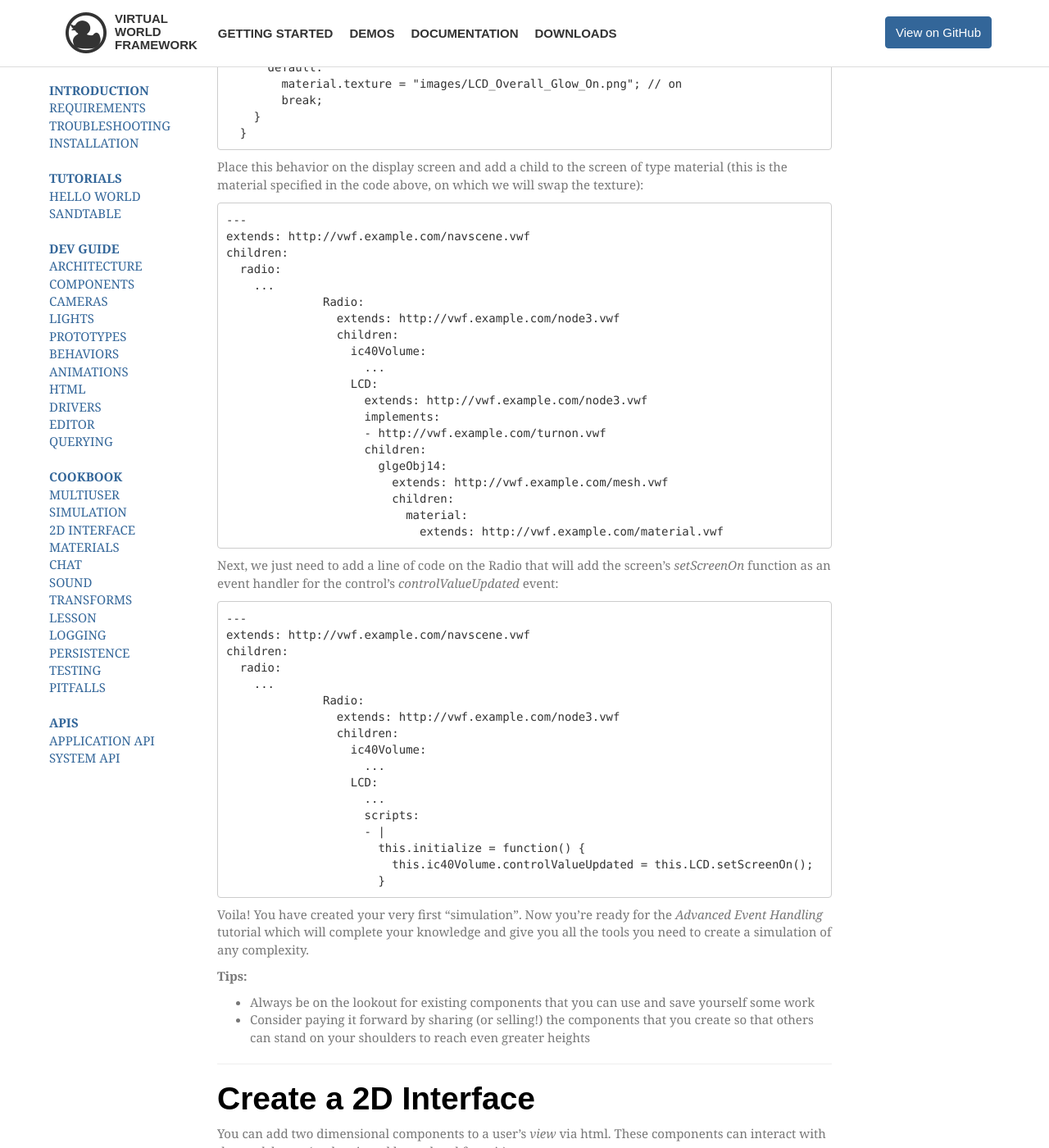
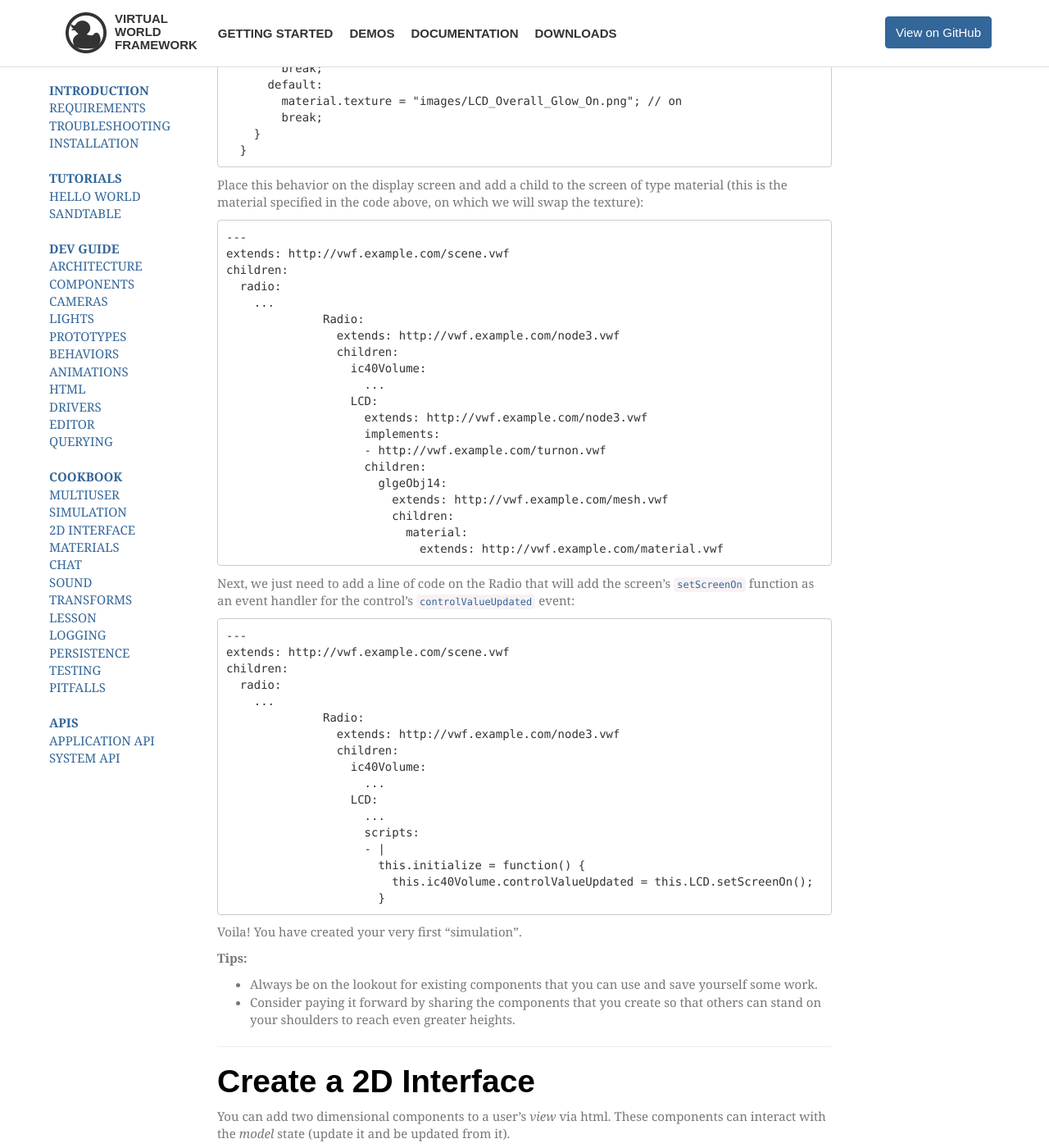
Before and after one commit to virtual-world-framework/vwf-web, a Jekyll site: the page built from documentation.md, in a window 1280 px wide and 1400 px high, scrolled down 57150 px. Shown: the whole window at 82% size. Built offline with Jekyll 4.4.1, drawn with Linux system fonts in a browser that asks for light colours; some web fonts are replaced; Markdown is read by kramdown in place of the engine named in the settings; some of the changed text lies outside the part shown.

Commit message:
Fix links and formatting. Remove navscene extends type where applicable.

```diff
--- a/_includes/docs/chat.md
+++ b/_includes/docs/chat.md
@@ -29,11 +29,11 @@ Begin by adding a section to the HTML to capture a chat conversation and an inpu
 	  <textarea id="chatInput" rows="1" style="width:100%" />
 	</div>
 
-In the view side JavaScript, we'll need a way to track which client is represented by the view (so that when a message is sent, all clients will know who sent it). In this example, we'll create a variable playerName to store this information. Because this is defined in the view, it will be unique to each client in the application. This field can be populated by either a login input screen or upon creation of the player node. Visit the [multi-user recipe](multiuser.html) for more information.
+In the view side JavaScript, we'll need a way to track which client is represented by the view (so that when a message is sent, all clients will know who sent it). In this example, we'll create a variable playerName to store this information. Because this is defined in the view, it will be unique to each client in the application. This field can be populated by either a login input screen or upon creation of the player node. Visit the [multi-user recipe](#multiuser) for more information.
 
 	var playerName = $("#playerNameInput").val();;
 
-Next, setup a jQuery listener for the chat *textarea* input field. Set a keydown listener for the *Enter* key to trigger the sendChat method, by passing in the following: the scene node, where the method is defined, the name of the method to call, and the method parameters - the value of the playerName field defined above, and the current value of the *chatInput textarea*. Additionally, set a keyup listener to clear the *textarea* upon sending, so it's ready for the next chat message.
+Next, setup a jQuery listener for the chat *textarea* input field. Set a keydown listener for the *Enter* key to trigger the sendChat method, by passing in the following: the scene node, where the method is defined, the name of the method to call, and the method parameters - the value of the <code>playerName</code> field defined above, and the current value of the <code>chatInput</code> *textarea*. Additionally, set a keyup listener to clear the *textarea* upon sending, so it's ready for the next chat message.
 
 	$('#chatInput').keydown(function(e) {
 	  e.stopPropagation();
@@ -49,7 +49,7 @@ Next, setup a jQuery listener for the chat *textarea* input field. Set a keydown
 	  }
 	});
 
-Finally, setup a VWF method listener in the view, so that each client in the application can respond to the *sendChat* method call.
+Finally, setup a VWF method listener in the view, so that each client in the application can respond to the <code>sendChat</code> method call.
 
 	vwf_view.calledMethod = function (nodeId, methodName, methodParameters) {
 	  if (nodeId == sceneNode ) {
@@ -61,6 +61,6 @@ Finally, setup a VWF method listener in the view, so that each client in the app
 	  }
 	}
 
-Essentially this listener will add the chat message to the *chatContent div* created above.
+Essentially this listener will add the chat message to the <code>chatContent</code> *div* created above.
 
 --------------
--- a/_includes/docs/materials.md
+++ b/_includes/docs/materials.md
@@ -2,12 +2,12 @@
 
 # Switch Materials on an Object
 
-Imagine you have a simple scene (a cube) and you would like to programatically change the material on the cube.  (Note: it is important that the collada file for the 3D object have properly mapped texture coordinates)
+Imagine you have a simple scene (a cube) and you would like to programatically change the material on the cube.  (**Note**: it is important that the collada file for the 3D object have properly mapped texture coordinates)
 
 Let's look at the code for the simple scene, with a material object added as a child to the cube:
 
 	---
-	extends: http://vwf.example.com/navscene.vwf
+	extends: http://vwf.example.com/scene.vwf
 	properties:
 	children:
 	  cube:
@@ -22,7 +22,7 @@ Let's look at the code for the simple scene, with a material object added as a c
 	    this.initialize = function() {
 	    }
 
-You can change the cube's material anywhere in the code that you would like.  For the purpose of this example, let's assume that you want to change it right at the beginning in the *initialize* function.  Everything you could want to change about the material can actually be changed via the properties of the existing material:
+You can change the cube's material anywhere in the code that you would like.  For the purpose of this example, let's assume that you want to change it right at the beginning in the <code>initialize</code> function.  Everything you could want to change about the material can actually be changed via the properties of the existing material:
 
 	this.initialize = function() {
 
@@ -38,7 +38,7 @@ You can change the cube's material anywhere in the code that you would like.  Fo
 		material.alpha = 0.1;
 	}
 
-A full list of material properties can be found in the [material](jsdoc_cmp/symbols/material.vwf.html) application API.
+A full list of material properties can be found in the [material](http://virtual.wf/web/docs/jsdoc_cmp/symbols/material.vwf.html) application API.
 
 Sometimes it may be desirable to switch out the entire material - if for example, you wanted to toggle between two that had many distinct properties or have more than one object share the same material.  Here's how you could do that:
 
@@ -54,6 +54,4 @@ Sometimes it may be desirable to switch out the entire material - if for example
 		} );
 	}
 
-You can read about the parameters of the create function on the API page for [node.children](jsdoc_cmp/symbols/node.vwf.html#children).
-
 -------------------
--- a/_includes/docs/multiuser.md
+++ b/_includes/docs/multiuser.md
@@ -2,19 +2,19 @@
 
 # Create a Multi-user Application
 
-<sup>(Note: This recipe is based on the [multiuser example app](../example/multiuser) - check it out for greater context.  You can find the source for the app in the [github repository](https://github.com/virtual-world-framework/vwf) in public/web/example/multiuser.)</sup>
+<sup>(Note: This recipe is based on the [multiuser example app](https://demo.virtualworldframework.com/example/multiuser) - check it out for greater context.  You can find the source for the app in the [github repository](https://github.com/virtual-world-framework/vwf) in public/web/example/multiuser.)</sup>
 
-All that is needed for a VWF app to become a multi-user app is for a second person to navigate to the same url.  By default, both users share the same view of the virtual world.
+All that is needed for a VWF app to become a multi-user app is for a second person to navigate to the same url. By default, both users share the same view of the virtual world.
 
-Often, you will want your users to be different "characters" in the scene.  For this to happen, we need to set the scene's *usersShareView* property to false:
+Often, you will want your users to be different "characters" in the scene. For this to happen, we need to set the scene's <code>usersShareView</code> property to <code>false</code>:
 
 	extends: http://vwf.example.com/scene.vwf
 	properties:
 	  usersShareView: false
 
-By default, the system will create a camera for each user who joins the application so users can move independently through the scene.  Often you will want some represention of each user (an avatar) in your application so users can see each other.  To specify the object that we want the system to create for each user, we need to set the scene's *userObject* property to a description of the desired object.  This userObject must play by two rules:
+By default, the system will create a camera for each user who joins the application so users can move independently through the scene. Often you will want some represention of each user (an avatar) in your application so users can see each other. To specify the object that we want the system to create for each user, we need to set the scene's <code>userObject</code> property to a description of the desired object. This userObject must play by two rules:
 
-- It must implement the *navigable* behavior to be recognized as something the user can control.
+- It must implement the <code>navigable</code> behavior to be recognized as something the user can control.
 - It must contain a camera so the user can see.
 
 Here is an example of a user object that is a duck with a camera attached:
@@ -44,18 +44,18 @@ That's all!
 ### Notes
 
 - Currently these instructions work with only the three.js renderer (since the functionality is implemented in the VWF drivers for three.js).
-- Though the userObject property looks like a node description, it is only a property (later, the system will create a node for the user from this property). Therefore, one cannot manipulate userObject by calling methods for node operations (for example, we cannot call *userObject.createChild(..)*).  Once the system creates the actual node, we may call such functions on that node.
+- Though the <code>userObject</code> property looks like a node description, it is only a property (later, the system will create a node for the user from this property). Therefore, one cannot manipulate <code>userObject</code> by calling methods for node operations (for example, we cannot call <code>userObject.createChild(..)</code>). Once the system creates the actual node, we may call such functions on that node.
 
 ### Common Pitfalls
 
-- Do not use *this.moniker* in the model (.yaml)!
+- Do not use <code>this.moniker</code> in the model (.yaml)!
 
-*this.moniker* contains an id that is unique for every user in the application.  It might be tempting to make users behave differently by creating conditionals around this variable.  However, doing so breaks VWF's replicated computation since each user's model then diverges from the others.  All user-specific actions need to be on the view side.
+	<code>this.moniker</code> contains an id that is unique for every user in the application. It might be tempting to make users behave differently by creating conditionals around this variable. However, doing so breaks VWF's replicated computation since each user's model then diverges from the others. All user-specific actions need to be on the view side.
 
-- Do not access the *vwf* variable anywhere
+- Do not access the <code>vwf</code> variable anywhere.
 
-*vwf* gives a coder direct access to manipulate the model.  This may seem convenient, but it side-steps VWF's mechanisms to ensure that state stays synchronized between users.  In the future this variable will be hidden from us coders for our safety, but in the mean time, steer clear of it!
+	<code>vwf</code> gives a coder direct access to manipulate the model. This may seem convenient, but it side-steps VWF's mechanisms to ensure that state stays synchronized between users.  In the future this variable will be hidden from us coders for our safety, but in the mean time, steer clear of it!
 
-- For a full list of pitfalls, see the document located [here](pitfalls.html).
+- For a full list of pitfalls, see the document located [here](#pitfalls).
 
 -------------------
--- a/_includes/docs/simulation.md
+++ b/_includes/docs/simulation.md
@@ -2,7 +2,7 @@
 
 # Create a Simulation
 
-Let's define a *simulation* as any application that models a sequence of causes and effects.  Here's how to create one:
+Let's define a *simulation* as any application that models a sequence of causes and effects. Here's how to create one:
 
 -------------------
 
@@ -12,10 +12,10 @@ Let's use the 3D model of a radio that comes with the VWF source in /public/radi
 
 ![The radio 3D model for this recipe](images/radio.png)
 
-Let's load it in our index.vwf.yaml file:
+Let's load it in our *index.vwf.yaml* file:
 
 	---
-	extends: http://vwf.example.com/navscene.vwf
+	extends: http://vwf.example.com/scene.vwf
 	children:
 	  radio:
 	    extends: http://vwf.example.com/node3.vwf
@@ -25,12 +25,12 @@ Let's load it in our index.vwf.yaml file:
 
 ### Add a behavior to an object that reacts to user interaction
 
-A *behavior* is a component that can be added to another to give it added functionality.  Once created, these behaviors can be reused like building blocks, making it faster to create your applications.  Luckily, someone has already written a *control* behavior that we can reuse.  Let's put it on the volume knob, inside the radio 3D model.
+A *behavior* is a component that can be added to another to give it added functionality. Once created, these behaviors can be reused like building blocks, making it faster to create your applications.  Luckily, someone has already written a *control* behavior that we can reuse. Let's put it on the volume knob, inside the radio 3D model.
 
-Hold down the Alt key and click anywhere in the scene; the console will print the hierarchy of the scene in both yaml and json format.  Copy and paste the yaml into your application document (unfortunately, it will bring the console line numbers with it, but they are all identical, so a string replace can rid you of them easily).  Here is a subset of it below with the behavior added to the *ic40Volume* node:
+Hold down the *Alt* key and click anywhere in the scene; the console will print the hierarchy of the scene in both yaml and json format. Copy and paste the yaml into your application document (unfortunately, it will bring the console line numbers with it, but they are all identical, so a string replace can rid you of them easily). Here is a subset of it below with the behavior added to the <code>ic40Volume</code> node:
 
 	---
-	extends: http://vwf.example.com/navscene.vwf
+	extends: http://vwf.example.com/scene.vwf
 	children:
 	  radio:
 	    extends: http://vwf.example.com/node3.vwf
@@ -54,7 +54,7 @@ Hold down the Alt key and click anywhere in the scene; the console will print th
 
 ### Add a behavior to another object that reacts to the first
 
-We need another behavior to turn the screen on when the power switch is clicked.  This one we will create ourselves.  Let's create a file called *turnon.vwf.yaml* and place it in support/proxy/vwf.example.com.
+We need another behavior to turn the screen on when the power switch is clicked. This one we will create ourselves. Let's create a file called *turnon.vwf.yaml* and place it in support/proxy/vwf.example.com.
 
 	---
 	extends: http://vwf.example.com/node3.vwf
@@ -76,7 +76,7 @@ We need another behavior to turn the screen on when the power switch is clicked.
 Place this behavior on the display screen and add a child to the screen of type material (this is the material specified in the code above, on which we will swap the texture):
 
 	---
-	extends: http://vwf.example.com/navscene.vwf
+	extends: http://vwf.example.com/scene.vwf
 	children:
 	  radio:
 	    ...
@@ -96,10 +96,10 @@ Place this behavior on the display screen and add a child to the screen of type
 	                          material:
 	                            extends: http://vwf.example.com/material.vwf
 
-Next, we just need to add a line of code on the Radio that will add the screen's *setScreenOn* function as an event handler for the  control's *controlValueUpdated* event:
+Next, we just need to add a line of code on the Radio that will add the screen's <code>setScreenOn</code> function as an event handler for the  control's <code>controlValueUpdated</code> event:
 
 	---
-	extends: http://vwf.example.com/navscene.vwf
+	extends: http://vwf.example.com/scene.vwf
 	children:
 	  radio:
 	    ...
@@ -116,11 +116,11 @@ Next, we just need to add a line of code on the Radio that will add the screen's
 	                        this.ic40Volume.controlValueUpdated = this.LCD.setScreenOn();
 	                      }
 
-Voila!  You have created your very first "simulation".  Now you're ready for the *Advanced Event Handling* tutorial which will complete your knowledge and give you all the tools you need to create a simulation of any complexity.
+Voila!  You have created your very first "simulation".
 
 **Tips:**
 
-- Always be on the lookout for existing components that you can use and save yourself some work
-- Consider paying it forward by sharing (or selling!) the components that you create so that others can stand on your shoulders to reach even greater heights
+- Always be on the lookout for existing components that you can use and save yourself some work.
+- Consider paying it forward by sharing the components that you create so that others can stand on your shoulders to reach even greater heights.
 
 -------------------
--- a/_includes/docs/sound.md
+++ b/_includes/docs/sound.md
@@ -41,6 +41,6 @@ In addition to defining the sound source using the HTML5 native audio tag, set u
 	  }
 	}
 
-Each time the *playSound* method is called, each client will hear the *exampleAudio* sound bite.
+Each time the <code>playSound</code> method is called, each client will hear the <code>exampleAudio</code> sound bite.
 
 --------------
```
Also changed, not shown: other parts of _includes/docs/chat.md (+1 -1 lines), other parts of _includes/docs/sound.md (+2 -2 lines).
